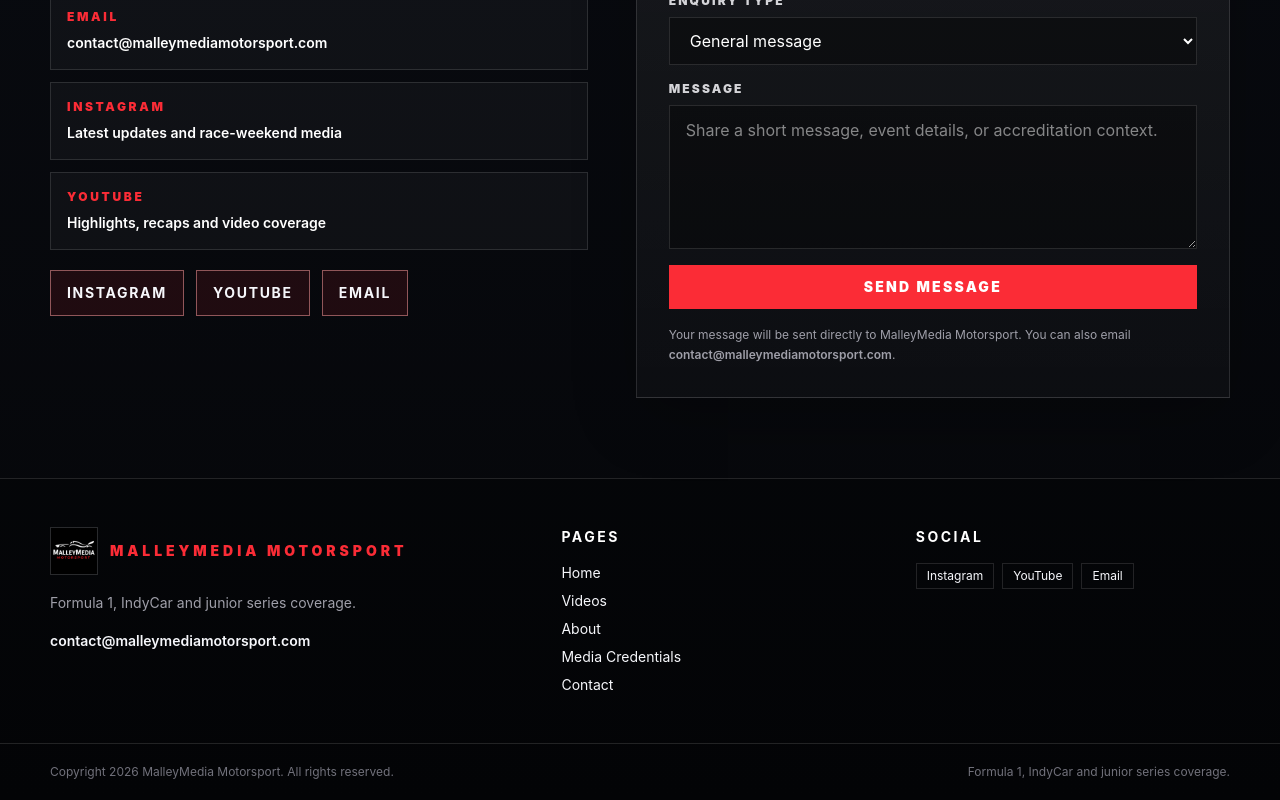
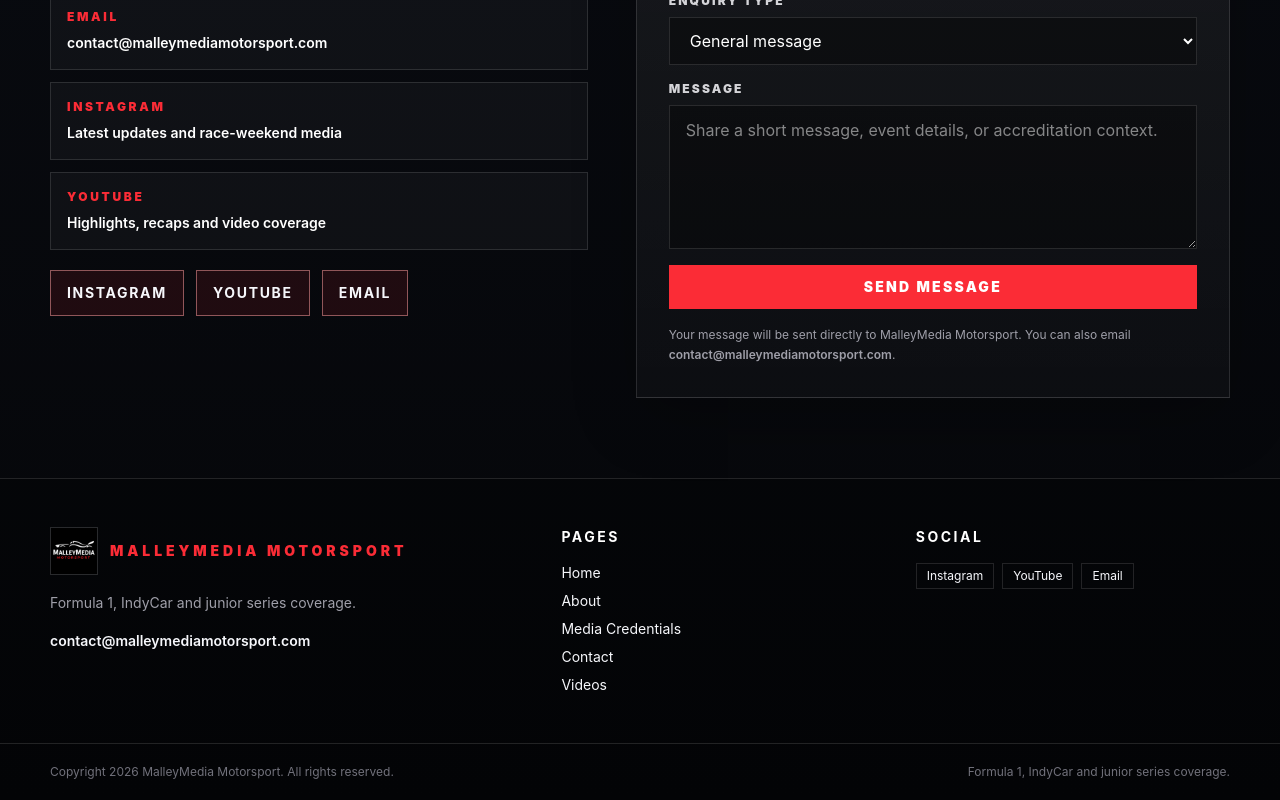
Before and after one commit to malleymediamotorsport-boop/malleymedia-motorsport-website, a Next.js app: page /contact in a window 1280 px wide. Shown: the part 852-1652 px from the top of the page. Built offline with nearby package versions, Linux system fonts and the light colour scheme.

Commit message:
Move videos to end of navigation

```diff
--- a/app/data.ts
+++ b/app/data.ts
@@ -1,9 +1,9 @@
 export const navItems = [
   { href: "/", label: "Home" },
-  { href: "/videos", label: "Videos" },
   { href: "/about", label: "About" },
   { href: "/media-credentials", label: "Media Credentials" },
-  { href: "/contact", label: "Contact" }
+  { href: "/contact", label: "Contact" },
+  { href: "/videos", label: "Videos" }
 ];
 
 export const contactEmail = "contact@malleymediamotorsport.com";
```
